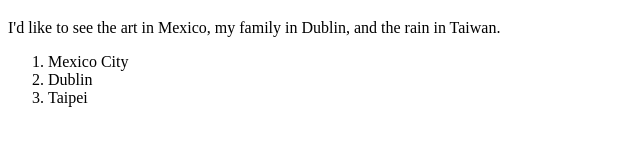
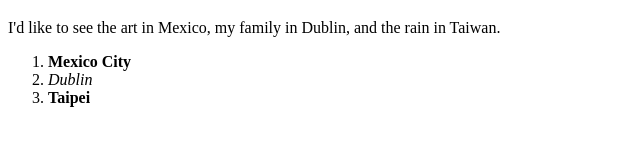
Before and after one commit to BillyZac/table-exercise, a plain HTML site: page index.html in a window 1280 px wide. Shown: the part 391-536 px from the top of the page, 0-640 px from the left. Drawn offline with Linux system fonts and the light colour scheme.

Commit message:
Add strong and emphasis to places to go list.

```diff
--- a/index.html
+++ b/index.html
@@ -1,5 +1,9 @@
 <!DOCTYPE html>
 <html>
+<head>
+  <style media="screen">
+  </style>
+</head>
 <body>
   <h1>Places I've lived</h1>
   <p>
@@ -22,8 +26,8 @@
     I'd like to see the art in Mexico, my family in Dublin, and the rain in Taiwan.
   </p>
   <ol>
-    <li>Mexico City</li>
-    <li>Dublin</li>
-    <li>Taipei</li>
+    <li><strong>Mexico City</strong></li>
+    <li><em>Dublin</em></li>
+    <li><strong>Taipei</strong></li>
   </ol>
 </body>
```
